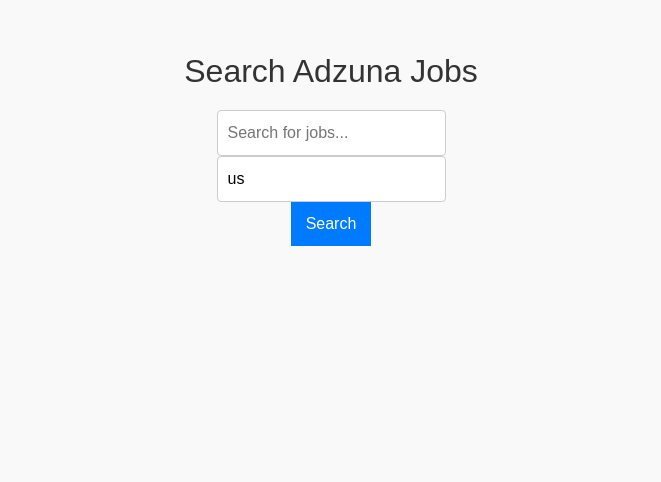
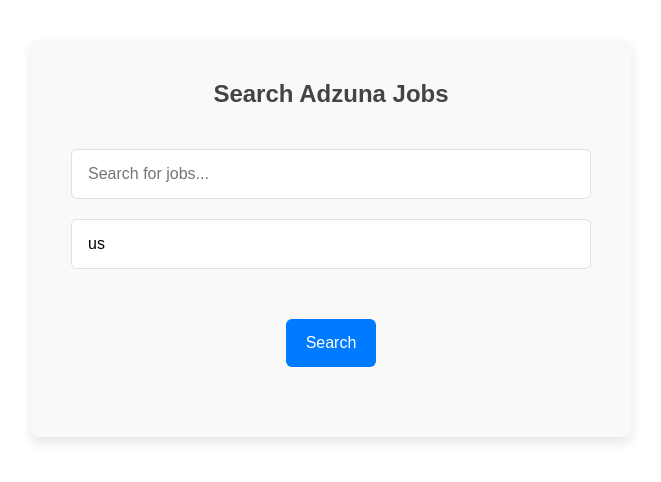
Before and after one commit to FarisKarim/ContentDashboard, a React (Create React App) app in the folder frontend_dashboard/: page /search_companies in a window 1280 px wide. Shown: the top 482 px of the page, without its empty margins (309-970 px from the left). Built offline with nearby package versions, Linux system fonts and the light colour scheme.

Commit message:
description parameter adzuna

```diff
--- a/frontend_dashboard/src/components/Company/AdzunaJobSearch.css
+++ b/frontend_dashboard/src/components/Company/AdzunaJobSearch.css
@@ -1,58 +1,97 @@
 /* AdzunaJobs.css */
 
-.cl-container {
-    font-family: Arial, sans-serif;
-    padding: 20px;
-    background-color: #f9f9f9; /* Light background */
-    border-radius: 5px;
-    box-shadow: 0 4px 8px rgba(0, 0, 0, 0.1);
-    max-width: 500px;
-    margin: auto;
+.adzuna-container {
+  font-family: "Arial", sans-serif;
+  padding: 40px;
+  background-color: #f9f9f9;
+  border-radius: 8px;
+  box-shadow: 0 6px 12px rgba(0, 0, 0, 0.1);
+  max-width: 600px;
+  margin: 40px auto;
 }
 
-.cl-title {
-    color: #333;
+.adzuna__title {
+  color: #444;
   text-align: center;
-    margin-bottom: 20px;
+  margin-bottom: 40px;
+  font-weight: bold;
+  font-size: 24px;
 }
 
-input {
+.adzuna__input {
   width: 100%;
-    padding: 10px;
-    margin: 10px 0;
-    border: 1px solid #ccc;
-    border-radius: 4px;
+  padding: 12px 16px;
+  margin-bottom: 20px;
+  border: 1px solid #e0e0e0;
+  border-radius: 6px;
+  background-color: #fff;
+  transition: border-color 0.3s;
 }
 
-button {
-    background-color: #007BFF; /* Blue */
+.adzuna__input:focus {
+  border-color: #007bff;
+  outline: none;
+}
+
+.adzuna__button {
+  background-color: #007bff;
   color: #fff;
-    padding: 10px 15px;
+  padding: 12px 20px;
   border: none;
-    border-radius: 4px;
+  border-radius: 6px;
   cursor: pointer;
   display: block;
-    margin: 20px auto;
-    transition: background-color 0.3s;
+  margin: 30px auto;
+  transition: background-color 0.3s, transform 0.2s;
 }
 
-button:hover {
-    background-color: #0056b3; /* Darker blue */
+.adzuna__button:hover {
+  background-color: #0056b3;
+  transform: scale(1.05);
 }
 
-h3 {
+.adzuna__job-title {
+    font-weight: bold;
+    margin-bottom: 8px;
+    font-size: 18px;
     color: #333;
 }
-
-ul {
+.adzuna__job-description {
+    margin-top: 10px;
+    color: #666;
+    line-height: 1.5;
+    font-size: 14px;
+    overflow: hidden;
+    text-overflow: ellipsis;
+    display: -webkit-box;
+    -webkit-line-clamp: 3; /* Number of lines to display before truncating */
+    -webkit-box-orient: vertical;
+}
+.adzuna__job-list {
   list-style-type: none;
   padding: 0;
 }
 
-li {
-    background-color: #fff; /* White background for each job */
-    padding: 10px;
-    border-radius: 4px;
-    margin-bottom: 10px;
-    box-shadow: 0 2px 4px rgba(0, 0, 0, 0.1); /* subtle shadow for each job */
+.adzuna__job-item {
+  background-color: #fff;
+  padding: 20px 15px;
+  border-radius: 6px;
+  margin-bottom: 15px;
+  box-shadow: 0 3px 6px rgba(0, 0, 0, 0.08);
+  transition: box-shadow 0.3s;
 }
+
+.adzuna__job-item:hover {
+  box-shadow: 0 6px 12px rgba(0, 0, 0, 0.12);
+}
+.adzuna__job-link {
+    color: #007BFF;
+    text-decoration: none;
+    margin-top: 15px;
+    display: inline-block;
+    transition: color 0.3s;
+}
+
+.adzuna__job-link:hover {
+    color: #0056b3;
+}
--- a/frontend_dashboard/src/components/Company/AdzunaJobSearch.js
+++ b/frontend_dashboard/src/components/Company/AdzunaJobSearch.js
@@ -2,13 +2,12 @@ import React, { useState } from "react";
 import axios from "axios";
 import "./AdzunaJobSearch.css";
 
-
 const AdzunaJobSearch = () => {
-  const [searchTerm, setSearchTerm] = useState("");
+  const [description, setDescription] = useState("");
   const [country, setCountry] = useState("us");
   const [isSearchSuccessful, setIsSearchSuccessful] = useState(false);
   const [loading, setLoading] = useState(false);
-  const [jobs, setJobs] = useState([]);  // State to store job results
+  const [jobs, setJobs] = useState([]); // State to store job results
 
   // PUTTING IN NO COUNTRY CAUSES AN ERROR! FIX THIS
 
@@ -17,8 +16,9 @@ const AdzunaJobSearch = () => {
     setIsSearchSuccessful(false);
     try {
       const response = await axios.get(
-        `http://127.0.0.1:8000/dashboard/adzuna-jobs/?country=${country}`
+        `http://127.0.0.1:8000/dashboard/adzuna-jobs/?country=${country}&description=${description}`
       );
+      console.log("Response:", response.data.results);
 
       if (response.data && response.data.results) {
         setJobs(response.data.results); // Save job results
@@ -31,41 +31,51 @@ const AdzunaJobSearch = () => {
       setLoading(false);
     }
   };
-
   return (
-    <div className="cl-container">
-      <h2 className="cl-title">Search Adzuna Jobs</h2>
-      <div>
+    <div className="adzuna-container">
+      <h2 className="adzuna__title">Search Adzuna Jobs</h2>
       <input
+        className="adzuna__input"
         type="text"
         placeholder="Search for jobs..."
-          value={searchTerm}
-          onChange={(e) => setSearchTerm(e.target.value)}
+        value={description}
+        onChange={(e) => setDescription(e.target.value)}
       />
-      </div>
-      <div>
       <input
+        className="adzuna__input"
         type="text"
         placeholder="Enter country code (e.g., gb, us)..."
         value={country}
         onChange={(e) => setCountry(e.target.value)}
       />
-      </div>
-      <button onClick={handleSearch}>Search</button>
+      <button className="adzuna__button" onClick={handleSearch}>
+        Search
+      </button>
 
       {loading && <div>Loading...</div>}
 
-      {isSearchSuccessful &&
+      {isSearchSuccessful && (
         <div>
-          <h3>Job Results:</h3>
-          <ul>
+          <h3 className="adzuna__job-title-heading">Job Results:</h3>
+          <ul className="adzuna__job-list">
             {jobs.map((job, index) => (
-              <li key={index}>{job.title}</li> // Assuming the job object has a 'title' field
+              <li className="adzuna__job-item" key={index}>
+                <h4 className="adzuna__job-title">{job.title}</h4>
+                <p className="adzuna__job-description">{job.description}</p>
+                <a
+                  href={job.redirect_url}
+                  className="adzuna__job-link"
+                  target="_blank"
+                  rel="noopener noreferrer"
+                >
+                  Learn more
+                </a>
+              </li>
             ))}
           </ul>
-        </div>}
+        </div>
+      )}
     </div>
   );
 };
-
 export default AdzunaJobSearch;
```
Also changed, not shown: 1 other file (tests, documents, lock files or other folders). Lines whose indentation alone changed are shown as unchanged.
